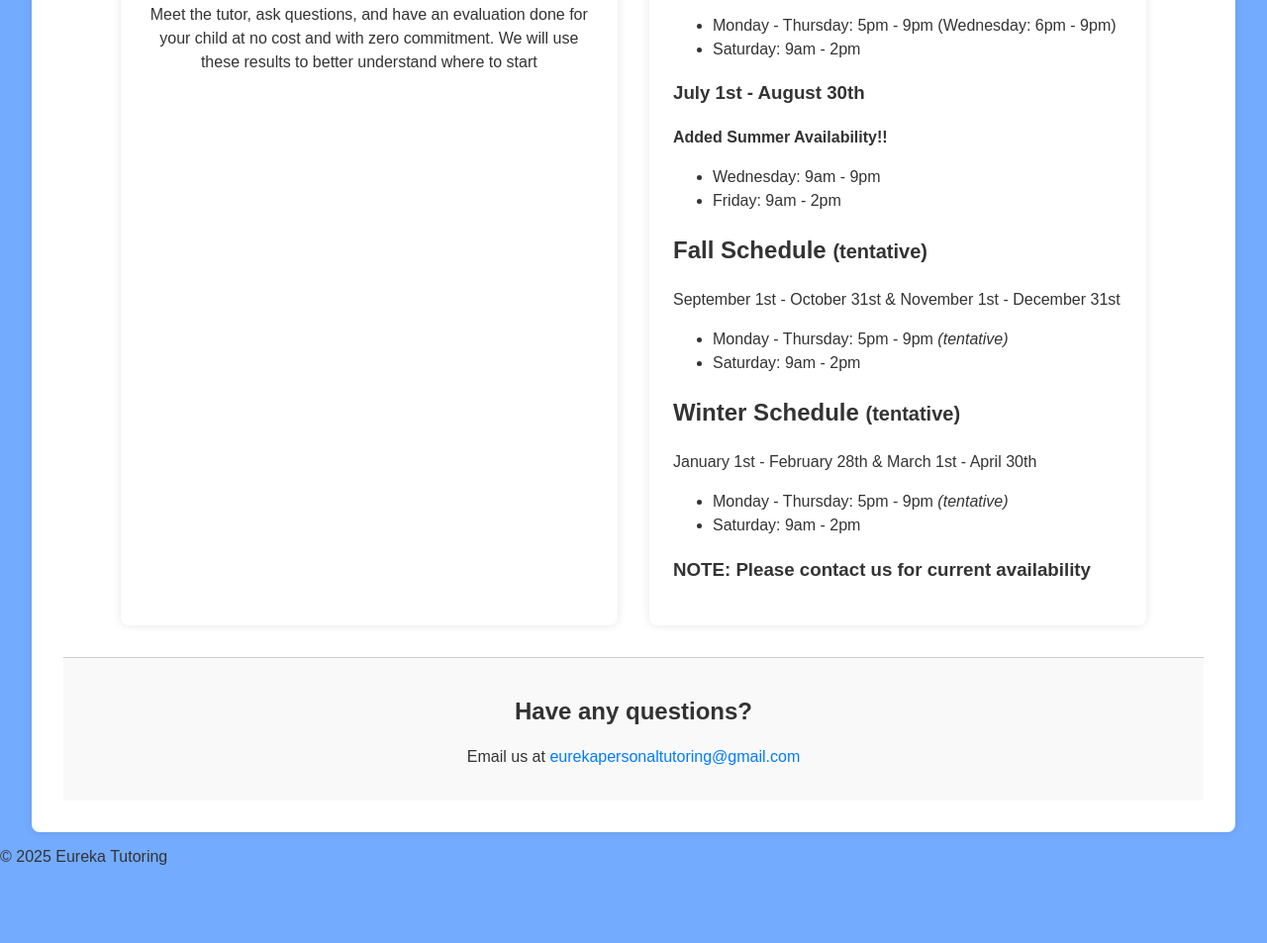
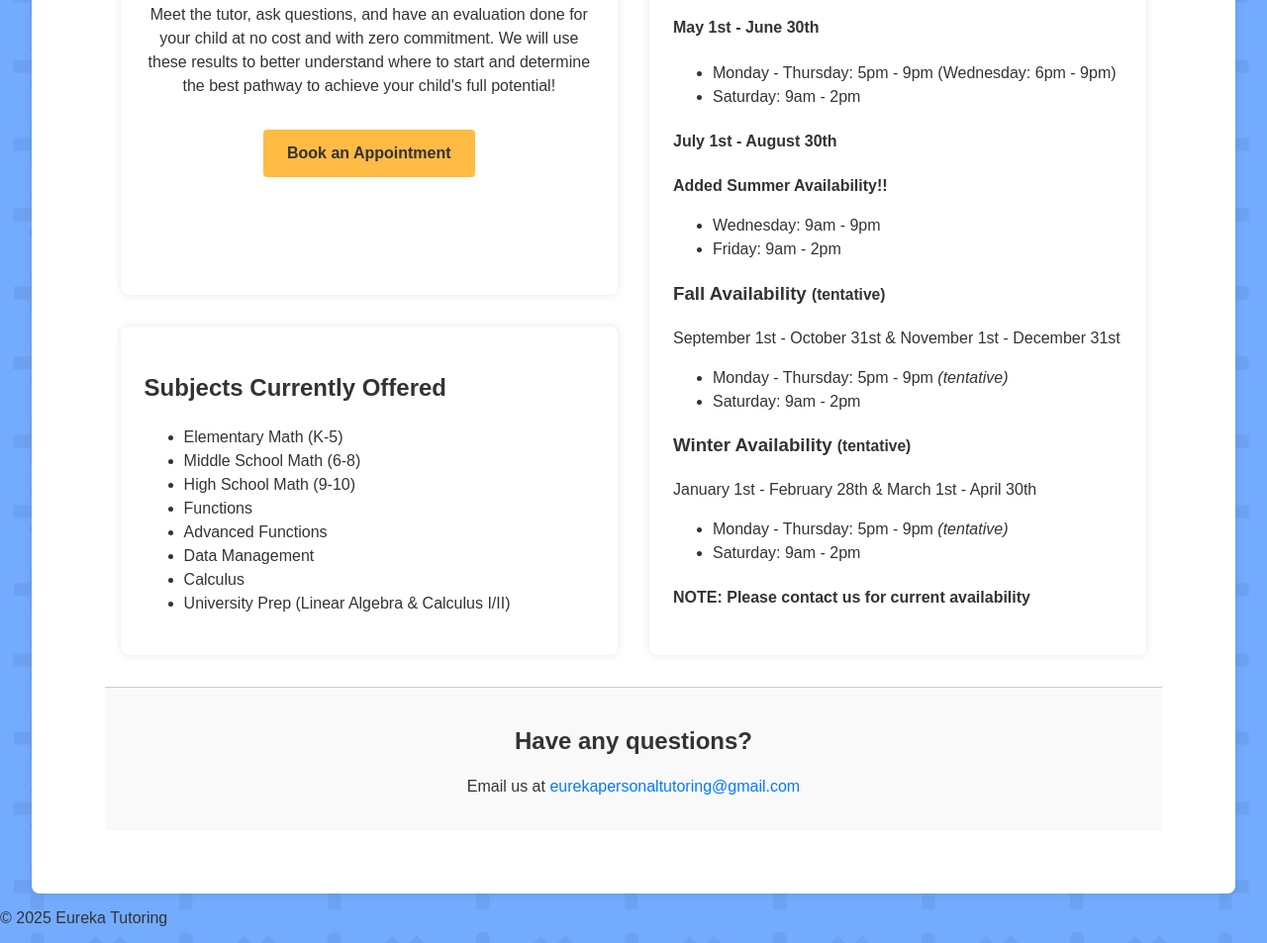
Before and after one commit to soerik/EurekaTutoringWebsite, a plain HTML site: page src/index.html in a window 1280 px wide. Shown: the part 342-1295 px from the top of the page at 99% size. Before the commit the page ends 1233 px from the top, so only its background shows below. Drawn offline with Linux system fonts and the light colour scheme.

Commit message:
added background & updated index

```diff
--- a/src/index.html
+++ b/src/index.html
@@ -24,54 +24,77 @@
 
 
       <main>
-        <div class="two-column-container">
-            <!-- Mission Statement Section -->
+        <!-- Top Section: Two-Column Layout -->
+        <div class="two-column-grid">
+          <!-- Left Column -->
+          <div class="left-column">
+            <!-- Welcome Section -->
             <section class="welcome">
-                <h2>Book a FREE diagnostic assessment & consultation TODAY!</h2>
+              <h2>Book a FREE diagnostic assessment &amp; consultation TODAY!</h2>
               <p>
-                    Meet the tutor, ask questions, and have an evaluation
-                    done for your child at no cost and with zero commitment.
-                    We will use these results to better understand where to
-                    start
+                Meet the tutor, ask questions, and have an evaluation done for your child at no cost and with zero commitment.
+                We will use these results to better understand where to start and determine the best pathway to achieve your child's full potential!
               </p>
+              <a href="contact.html" class="btn-appointment">Book an Appointment</a>
             </section>
 
-            <!-- Pricing & Scheduling Section -->
+            <!-- Courses Offered Section -->
+            <section class="courses-offered">
+              <h2>Subjects Currently Offered</h2>
+              <ul>
+                <li>Elementary Math (K-5)</li>
+                <li>Middle School Math (6-8)</li>
+                <li>High School Math (9-10)</li>
+                <li>Functions</li>
+                <li>Advanced Functions</li>
+                <li>Data Management</li>
+                <li>Calculus</li>
+                <li>University Prep (Linear Algebra & Calculus I/II)</li>
+              </ul>
+            </section>
+          </div>
+
+          <!-- Right Column -->
+          <div class="right-column">
+            <!-- Current Availability Section -->
             <section class="schedule">
-                <h2>Summer Schedule</h2>
-                <h3>May 1st - June 30th</h3>
+              <h2>Current Availability</h2>
+              <h3>Summer Availability</h3>
+              <h4>May 1st - June 30th</h4>
               <ul>
                 <li>Monday - Thursday: 5pm - 9pm (Wednesday: 6pm - 9pm)</li>
                 <li>Saturday: 9am - 2pm</li>
               </ul>
-
-                <h3>July 1st - August 30th</h3>
+              <h4>July 1st - August 30th</h4>
               <p><strong>Added Summer Availability!!</strong></p>
               <ul>
                 <li>Wednesday: 9am - 9pm</li>
                 <li>Friday: 9am - 2pm</li>
               </ul>
-                <h2>Fall Schedule <small>(tentative)</small></h2>
+              <h3>Fall Availability <small>(tentative)</small></h3>
               <p>September 1st - October 31st &amp; November 1st - December 31st</p>
               <ul>
                 <li>Monday - Thursday: 5pm - 9pm <em>(tentative)</em></li>
                 <li>Saturday: 9am - 2pm</li>
               </ul>
-                <h2>Winter Schedule <small>(tentative)</small></h2>
+              <h3>Winter Availability <small>(tentative)</small></h3>
               <p>January 1st - February 28th &amp; March 1st - April 30th</p>
               <ul>
                 <li>Monday - Thursday: 5pm - 9pm <em>(tentative)</em></li>
                 <li>Saturday: 9am - 2pm</li>
               </ul>
-
-                <h3><strong>NOTE: Please contact us for current availability</strong></h3>
+              <h4><strong>NOTE: Please contact us for current availability</strong></h4>
             </section>
           </div>
+        </div>
+
+        <!-- Bottom Section: Contact/Questions -->
         <section class="contact-help">
           <h2>Have any questions?</h2>
           <p>Email us at <a href="mailto:eurekapersonaltutoring@gmail.com">eurekapersonaltutoring@gmail.com</a></p>
         </section>
       </main>
+
 
     <footer>
         <p>© 2025 Eureka Tutoring</p>
--- a/src/styles.css
+++ b/src/styles.css
@@ -5,6 +5,9 @@ body {
     font-family: Arial, sans-serif;
     background: #73abff;
     color: #333;
+    background-image: url("img/math-symbol-background-5percent.svg");
+    background-repeat: repeat;
+    background-size: 150px 150px;
   }
 
   /* Stack header items vertically */
@@ -40,7 +43,7 @@ header nav ul li a {
 }
 
 header nav ul li a:hover {
-  background: #444;
+  background: #ffa424;
 }
 
 .home-page main {
@@ -164,6 +167,9 @@ header nav ul li a:hover {
       flex-direction: column;  /* Stacks them vertically */
       align-items: center;     /* Optional: center the columns when stacked */
     }
+    .two-column-grid {
+      grid-template-columns: 1fr;
+    }
   }
 
   img {
@@ -237,3 +243,81 @@ header nav ul li a:hover {
     /* You can also change color, weight, etc. */
     font-weight: bold;
   }
+
+  .btn-appointment {
+    display: inline-block;       /* So it behaves like a button, not just text */
+    background: #ffb522;
+    color: #333;
+    padding: 0.75rem 1.5rem;
+    text-decoration: none;
+    border-radius: 4px;
+    font-weight: bolder;
+    transition: background-color 0.2s ease-in-out;
+    margin-top: 1rem;            /* Optional spacing above/below */
+  }
+
+  .btn-appointment:hover {
+    background-color: #ffaa33;
+  }
+
+  /* Two-Column Grid for Top Section */
+.two-column-grid {
+  display: grid;
+  grid-template-columns: 1fr 1fr; /* Two equal columns */
+  gap: 2rem;                    /* Space between columns */
+  margin: 2rem auto;
+  width: 90%;
+  max-width: 1200px;            /* Adjust as needed */
+}
+
+/* Left Column: Stack welcome and courses vertically */
+.left-column {
+  display: flex;
+  flex-direction: column;
+  gap: 2rem;
+}
+
+/* Right Column: For schedule content */
+.right-column {
+  /* Additional styling if needed */
+}
+
+/* Shared Box Styles */
+.welcome,
+.courses-offered,
+.schedule {
+  background-color: #fff;
+  padding: 1.5rem;
+  border-radius: 8px;
+  box-shadow: 0 0 10px rgba(0,0,0,0.1);
+}
+
+/* Contact/Questions Section - Full Width Below */
+.contact-help {
+  margin: 2rem auto;
+  width: 90%;
+  max-width: 1200px;
+  padding: 1rem;
+  background-color: #f9f9f9;
+  text-align: center;
+  border-top: 1px solid #ccc;
+}
+
+/* Example Button Styling */
+.btn-appointment {
+  display: inline-block;
+  background: #ffbb44;
+  color: #333;
+  padding: 0.75rem 1.5rem;
+  text-decoration: none;
+  border-radius: 4px;
+  font-weight: bold;
+  transition: background-color 0.2s ease-in-out;
+  margin-top: 1rem;
+}
+
+.btn-appointment:hover {
+  background-color: #ffaa33;
+}
+
+/* Responsive: Stack columns on narrow screens */
```
Also changed, not shown: src/img/math-symbol-background-5percent.svg (added), src/img/math-symbol-background.svg (added). Lines whose indentation alone changed are shown as unchanged.
